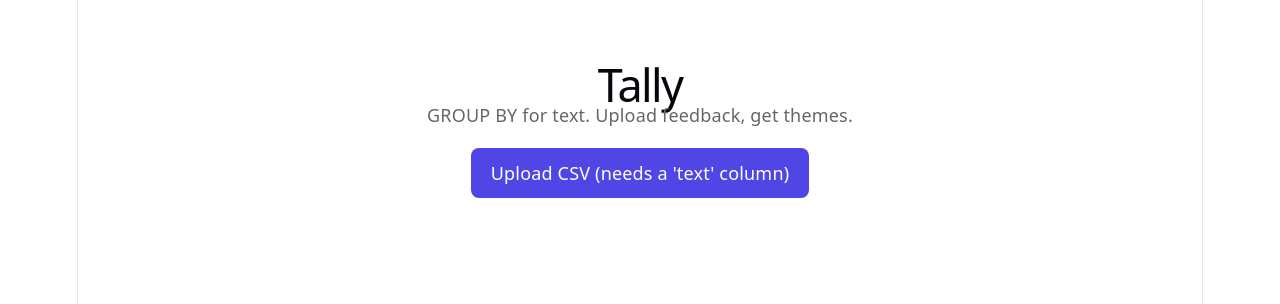
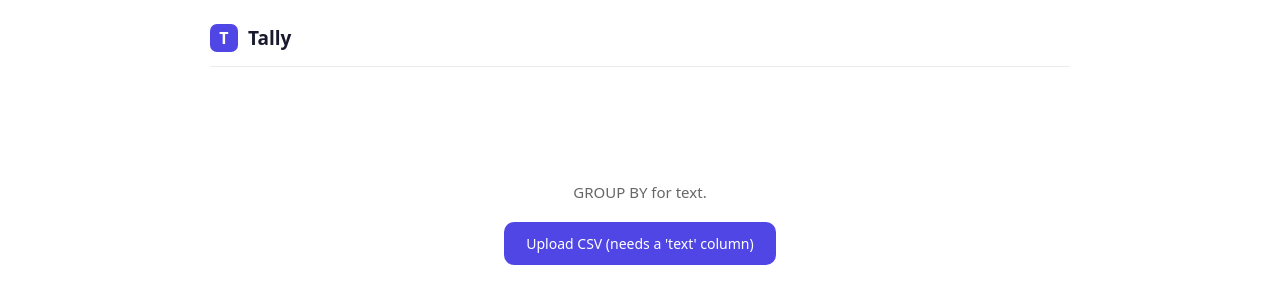
Before and after one commit to caoxiang427-ship-it/Tally, a React (Vite) app: page / in a window 1280 px wide. Shown: the top 304 px of the page. Built offline with nearby package versions, Linux system fonts and the light colour scheme.

Commit message:
Redesign dashboard with metrics, theme-by-sentiment, and comments table

```diff
--- a/src/App.css
+++ b/src/App.css
@@ -1,22 +1,50 @@
-.app {
-  max-width: 760px;
-  margin: 40px auto;
-  padding: 0 20px;
-  font-family: system-ui, sans-serif;
-  color: #1a1a2e;
-}
-h1 { font-size: 2.5rem; margin-bottom: 0; }
-.tagline { color: #666; margin-top: 4px; }
-.upload {
-  display: inline-block; margin: 20px 0; padding: 12px 20px;
-  background: #4f46e5; color: white; border-radius: 8px; cursor: pointer;
-}
-.error { color: #c0392b; }
-.summary { font-size: 1.1rem; }
-.sentiment { display: flex; gap: 10px; margin-bottom: 20px; }
-.chip { padding: 4px 12px; border-radius: 20px; font-size: .9rem; }
-.chip.positive { background: #d4edda; color: #155724; }
-.chip.negative { background: #f8d7da; color: #721c24; }
-.chip.neutral  { background: #e2e3e5; color: #383d41; }
-.example { margin-bottom: 12px; }
-.example ul { margin: 4px 0; color: #444; }
+.app { max-width: 900px; margin: 0 auto; padding: 24px 20px 60px; font-family: system-ui, -apple-system, sans-serif; color: #1a1a2e; }
+
+.topbar { display: flex; align-items: center; justify-content: space-between; padding-bottom: 14px; border-bottom: 1px solid #ececf0; margin-bottom: 20px; }
+.brand { display: flex; align-items: center; gap: 10px; }
+.logo { width: 28px; height: 28px; border-radius: 7px; background: #4f46e5; color: #fff; display: flex; align-items: center; justify-content: center; font-weight: 600; }
+.brand-name { font-size: 19px; font-weight: 600; }
+.chip { font-size: 12px; color: #8a8a99; padding-left: 10px; border-left: 1px solid #ececf0; }
+.btn { font-size: 13px; color: #444; background: #fff; border: 1px solid #d9d9e0; border-radius: 8px; padding: 6px 12px; cursor: pointer; }
+.btn:hover { background: #f6f6f9; }
+
+.empty { text-align: center; padding: 80px 0; }
+.tagline { color: #666; margin-bottom: 20px; font-size: 15px; }
+.upload { display: inline-block; padding: 12px 22px; background: #4f46e5; color: #fff; border-radius: 10px; cursor: pointer; font-size: 14px; }
+.error { color: #c0392b; margin-top: 14px; }
+
+.metrics { display: grid; grid-template-columns: repeat(4, 1fr); gap: 12px; margin-bottom: 16px; }
+.metric { background: #f6f6f9; border-radius: 10px; padding: 14px 16px; }
+.metric-label { font-size: 12px; color: #8a8a99; }
+.metric-value { font-size: 24px; font-weight: 600; margin-top: 2px; }
+
+.grid { display: grid; grid-template-columns: 1.55fr 1fr; gap: 12px; margin-bottom: 12px; }
+.card { background: #fff; border: 1px solid #ececf0; border-radius: 12px; padding: 16px 18px; }
+.card-head { display: flex; justify-content: space-between; align-items: center; font-size: 14px; font-weight: 600; margin-bottom: 14px; }
+.muted { font-size: 11px; color: #b0b0bb; font-weight: 400; }
+
+.bar-row { margin-bottom: 12px; }
+.bar-label { display: flex; justify-content: space-between; font-size: 12px; color: #6a6a77; margin-bottom: 4px; }
+.bar { display: flex; height: 16px; border-radius: 4px; overflow: hidden; background: #f0f0f4; }
+.bar.solo { height: 14px; margin-bottom: 14px; }
+.bar span { display: block; height: 100%; }
+
+.legend { display: flex; gap: 14px; margin-top: 12px; padding-top: 10px; border-top: 1px solid #f0f0f4; }
+.leg { display: flex; align-items: center; gap: 5px; font-size: 11px; color: #6a6a77; }
+.dot { width: 9px; height: 9px; border-radius: 2px; }
+
+.sent-list { display: flex; flex-direction: column; gap: 7px; font-size: 13px; }
+.sent-list div { display: flex; justify-content: space-between; }
+.sent-list span { color: #6a6a77; }
+.illustrative { font-size: 11px; color: #b0b0bb; margin-top: 12px; }
+
+.tbl { width: 100%; border-collapse: collapse; table-layout: fixed; }
+.tbl th { font-size: 11px; color: #b0b0bb; font-weight: 400; text-align: left; padding-bottom: 8px; }
+.tbl th:nth-child(1) { width: 54%; } .tbl th:nth-child(2) { width: 30%; } .tbl th:nth-child(3) { width: 16%; }
+.tbl td { font-size: 13px; padding: 9px 8px 9px 0; border-top: 1px solid #f0f0f4; }
+.c-comment { overflow: hidden; text-overflow: ellipsis; white-space: nowrap; }
+.c-theme { color: #6a6a77; }
+.pill { font-size: 11px; padding: 2px 9px; border-radius: 12px; }
+.pill.negative { background: #FCEBEB; color: #791F1F; }
+.pill.positive { background: #EAF3DE; color: #27500A; }
+.pill.neutral { background: #F1EFE8; color: #444441; }
--- a/src/App.jsx
+++ b/src/App.jsx
@@ -1,10 +1,8 @@
 import { useState } from "react";
-import {
-  BarChart, Bar, XAxis, YAxis, Tooltip, ResponsiveContainer, Cell,
-} from "recharts";
 import "./App.css";
 
 const API = "http://127.0.0.1:8000";
+const COLORS = { negative: "#E24B4A", positive: "#639922", neutral: "#B4B2A9" };
 
 export default function App() {
   const [data, setData] = useState(null);
@@ -27,7 +25,7 @@ export default function App() {
       const res = await fetch(`${API}/analyze?column=text`, {
         method: "POST",
         body: form,
-      });
+      }); // sends POST /analyze with csv to FastAPI backend
       if (!res.ok) throw new Error(`Server error (${res.status})`);
       setData(await res.json());
     } catch (err) {
@@ -37,62 +35,143 @@ export default function App() {
     }
   }
 
-  const themeData = data
-    ? Object.entries(data.theme_counts)
-        .map(([theme, count]) => ({ theme, count }))
-        .sort((a, b) => b.count - a.count)
-    : [];
+  const d = data ? derive(data) : null;
 
   return (
     <div className="app">
-      <h1>Tally</h1>
-      <p className="tagline">GROUP BY for text. Upload feedback, get themes.</p>
+      <header className="topbar">
+        <div className="brand">
+          <div className="logo">T</div>
+          <span className="brand-name">Tally</span>
+          {data && <span className="chip">{data.total} rows</span>}
+        </div>
+        {data && <button className="btn" onClick={() => exportCSV(data.results)}>Export CSV</button>}
+      </header>
 
+      {!data && (
+        <div className="empty">
+          <p className="tagline">GROUP BY for text.</p>
           <label className="upload">
             {loading ? "Analyzing…" : "Upload CSV (needs a 'text' column)"}
             <input type="file" accept=".csv" onChange={handleUpload} hidden />
           </label>
+          {error && <p className="error">{error}</p>}
+        </div>
+      )}
 
-      {error && <p className="error">{error}</p>}
-
-      {data && (
-        <div className="results">
-          <p className="summary">
-            Analyzed <b>{data.total}</b> comments into{" "}
-            <b>{Object.keys(data.theme_counts).length}</b> themes.
-          </p>
-
-          <h2>Themes</h2>
-          <ResponsiveContainer width="100%" height={300}>
-            <BarChart data={themeData} layout="vertical"
-                      margin={{ left: 40, right: 20 }}>
-              <XAxis type="number" allowDecimals={false} />
-              <YAxis type="category" dataKey="theme" width={140} />
-              <Tooltip />
-              <Bar dataKey="count">
-                {themeData.map((_, i) => (
-                  <Cell key={i} fill="#4f46e5" />
-                ))}
-              </Bar>
-            </BarChart>
-          </ResponsiveContainer>
-
-          <h2>Sentiment</h2>
-          <div className="sentiment">
-            {Object.entries(data.sentiment_counts).map(([s, n]) => (
-              <span key={s} className={`chip ${s}`}>{s}: {n}</span>
-            ))}
+      {data && d && (
+        <>
+          <div className="metrics">
+            <Metric label="Comments" value={data.total} />
+            <Metric label="Themes" value={data.themes.length} />
+            <Metric label="Positive" value={d.pos + "%"} />
+            <Metric label="Negative" value={d.neg + "%"} />
           </div>
 
-          <h2>Examples by theme</h2>
-          {Object.entries(data.examples).map(([theme, quotes]) => (
-            <div key={theme} className="example">
-              <b>{theme}</b>
-              <ul>{quotes.map((q, i) => <li key={i}>"{q}"</li>)}</ul>
+          <div className="grid">
+            <section className="card">
+              <div className="card-head"><span>Themes by sentiment</span><span className="muted">count</span></div>
+              {d.rows.map((t) => (
+                <div className="bar-row" key={t.theme}>
+                  <div className="bar-label"><span>{t.theme}</span><span>{t.total}</span></div>
+                  <div className="bar">
+                    <span style={{ width: pct(t.negative, t.total), background: COLORS.negative }} />
+                    <span style={{ width: pct(t.positive, t.total), background: COLORS.positive }} />
+                    <span style={{ width: pct(t.neutral, t.total), background: COLORS.neutral }} />
+                  </div>
                 </div>
               ))}
+              <div className="legend">
+                <Leg c={COLORS.negative} l="Negative" /><Leg c={COLORS.positive} l="Positive" /><Leg c={COLORS.neutral} l="Neutral" />
               </div>
+            </section>
+
+            <section className="card">
+              <div className="card-head"><span>Overall sentiment</span></div>
+              <div className="bar solo">
+                <span style={{ width: d.neg + "%", background: COLORS.negative }} />
+                <span style={{ width: d.pos + "%", background: COLORS.positive }} />
+                <span style={{ width: d.neu + "%", background: COLORS.neutral }} />
+              </div>
+              <div className="sent-list">
+                <div><span>Negative</span><b>{d.sent.negative || 0}</b></div>
+                <div><span>Positive</span><b>{d.sent.positive || 0}</b></div>
+                <div><span>Neutral</span><b>{d.sent.neutral || 0}</b></div>
+              </div>
+              <p className="illustrative">Sentiment is illustrative, not evaluated.</p>
+            </section>
+          </div>
+
+          <section className="card">
+            <div className="card-head"><span>Comments</span></div>
+            <table className="tbl">
+              <thead><tr><th>Comment</th><th>Theme</th><th>Sentiment</th></tr></thead>
+              <tbody>
+                {data.results.slice(0, 12).map((r, i) => (
+                  <tr key={i}>
+                    <td className="c-comment">{r.comment}</td>
+                    <td className="c-theme">{r.theme}</td>
+                    <td><span className={`pill ${r.sentiment}`}>{r.sentiment}</span></td>
+                  </tr>
+                ))}
+              </tbody>
+            </table>
+          </section>
+        </>
       )}
     </div>
   );
 }
+
+const Metric = ({ label, value }) => (
+  <div className="metric"><div className="metric-label">{label}</div><div className="metric-value">{value}</div></div>
+);
+const Leg = ({ c, l }) => (<span className="leg"><span className="dot" style={{ background: c }} />{l}</span>);
+const pct = (part, total) => (total ? (part / total) * 100 + "%" : "0%");
+
+function derive(data) {
+  const sent = {
+    negative: 0,
+    positive: 0,
+    neutral: 0,
+    ...data.sentiment_counts
+  };
+  const totalSent = (sent.negative + sent.positive + sent.neutral) || 1;
+
+  const map = {};
+  // counter for every theme
+  data.themes.forEach((t) => (
+    map[t] = { theme: t, negative: 0, positive: 0, neutral: 0, total: 0 }));
+
+  data.results.forEach((r) => {
+    if (!map[r.theme]) {
+      map[r.theme] = { theme: r.theme, negative: 0, positive: 0, neutral: 0, total: 0 };
+    };
+    map[r.theme][r.sentiment] = (map[r.theme][r.sentiment] || 0) + 1;
+    map[r.theme].total += 1;
+  });
+  return {
+    sent,
+    pos: Math.round((sent.positive / totalSent) * 100),
+    neg: Math.round((sent.negative / totalSent) * 100),
+    neu: Math.round((sent.neutral / totalSent) * 100),
+    rows: Object.values(map).sort((a, b) => b.total - a.total),
+  };
+}
+
+// For user to export the results as a CSV file
+function exportCSV(results) {
+  const rows = results.map((r) =>
+    `"${(r.comment || "").replace(/"/g, '""')}","${r.theme}","${r.sentiment}"`
+  );
+
+  const blob = new Blob(
+    ["comment,theme,sentiment\n" + rows.join("\n")],
+    { type: "text/csv" }
+  );
+
+  const a = document.createElement("a"); // create a download link
+  a.href = URL.createObjectURL(blob); // connect the link to the file (blob)
+  a.download = "tally_results.csv"; // set the filename
+  a.click();
+}
--- a/src/index.css
+++ b/src/index.css
@@ -1,111 +1,3 @@
-:root {
-  --text: #6b6375;
-  --text-h: #08060d;
-  --bg: #fff;
-  --border: #e5e4e7;
-  --code-bg: #f4f3ec;
-  --accent: #aa3bff;
-  --accent-bg: rgba(170, 59, 255, 0.1);
-  --accent-border: rgba(170, 59, 255, 0.5);
-  --social-bg: rgba(244, 243, 236, 0.5);
-  --shadow:
-    rgba(0, 0, 0, 0.1) 0 10px 15px -3px, rgba(0, 0, 0, 0.05) 0 4px 6px -2px;
-
-  --sans: system-ui, 'Segoe UI', Roboto, sans-serif;
-  --heading: system-ui, 'Segoe UI', Roboto, sans-serif;
-  --mono: ui-monospace, Consolas, monospace;
-
-  font: 18px/145% var(--sans);
-  letter-spacing: 0.18px;
-  color-scheme: light dark;
-  color: var(--text);
-  background: var(--bg);
-  font-synthesis: none;
-  text-rendering: optimizeLegibility;
-  -webkit-font-smoothing: antialiased;
-  -moz-osx-font-smoothing: grayscale;
-
-  @media (max-width: 1024px) {
-    font-size: 16px;
-  }
-}
-
-@media (prefers-color-scheme: dark) {
-  :root {
-    --text: #9ca3af;
-    --text-h: #f3f4f6;
-    --bg: #16171d;
-    --border: #2e303a;
-    --code-bg: #1f2028;
-    --accent: #c084fc;
-    --accent-bg: rgba(192, 132, 252, 0.15);
-    --accent-border: rgba(192, 132, 252, 0.5);
-    --social-bg: rgba(47, 48, 58, 0.5);
-    --shadow:
-      rgba(0, 0, 0, 0.4) 0 10px 15px -3px, rgba(0, 0, 0, 0.25) 0 4px 6px -2px;
-  }
-
-  #social .button-icon {
-    filter: invert(1) brightness(2);
-  }
-}
-
-body {
-  margin: 0;
-}
-
-#root {
-  width: 1126px;
-  max-width: 100%;
-  margin: 0 auto;
-  text-align: center;
-  border-inline: 1px solid var(--border);
-  min-height: 100svh;
-  display: flex;
-  flex-direction: column;
-  box-sizing: border-box;
-}
-
-h1,
-h2 {
-  font-family: var(--heading);
-  font-weight: 500;
-  color: var(--text-h);
-}
-
-h1 {
-  font-size: 56px;
-  letter-spacing: -1.68px;
-  margin: 32px 0;
-  @media (max-width: 1024px) {
-    font-size: 36px;
-    margin: 20px 0;
-  }
-}
-h2 {
-  font-size: 24px;
-  line-height: 118%;
-  letter-spacing: -0.24px;
-  margin: 0 0 8px;
-  @media (max-width: 1024px) {
-    font-size: 20px;
-  }
-}
-p {
-  margin: 0;
-}
-
-code,
-.counter {
-  font-family: var(--mono);
-  display: inline-flex;
-  border-radius: 4px;
-  color: var(--text-h);
-}
-
-code {
-  font-size: 15px;
-  line-height: 135%;
-  padding: 4px 8px;
-  background: var(--code-bg);
-}
+:root { font-family: system-ui, sans-serif; }
+* { box-sizing: border-box; }
+body { margin: 0; background: #fff; }
```
Lines whose indentation alone changed are shown as unchanged.
